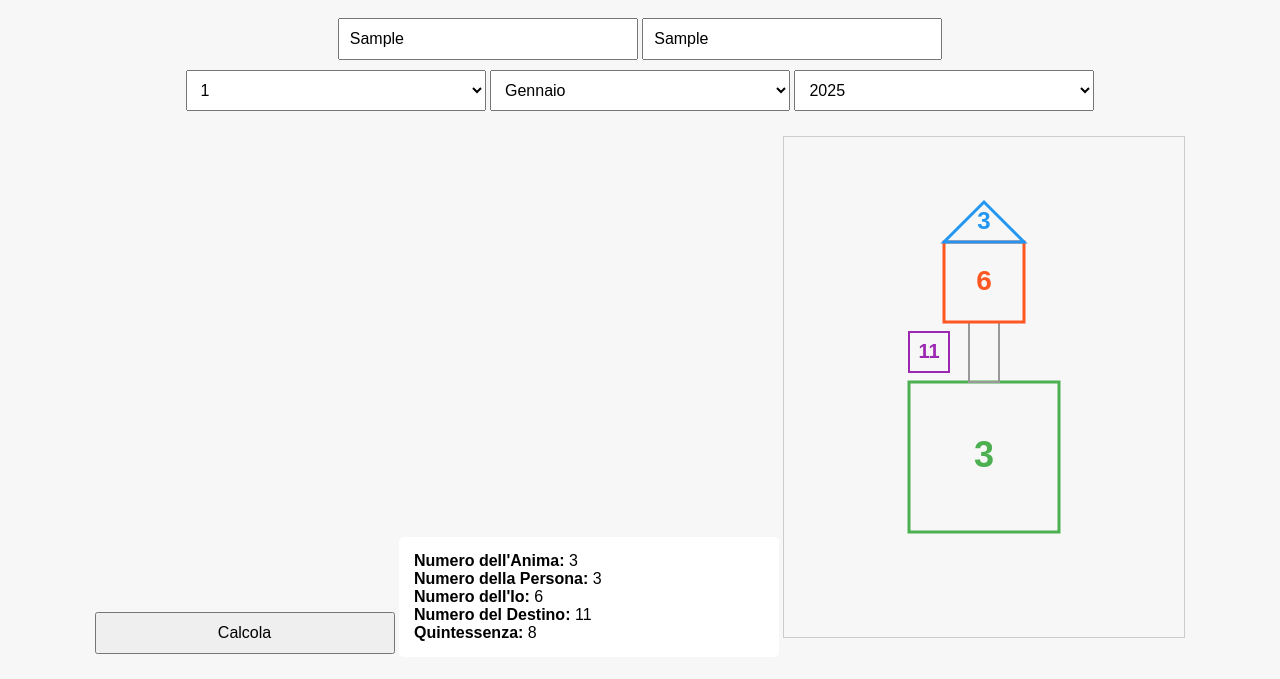
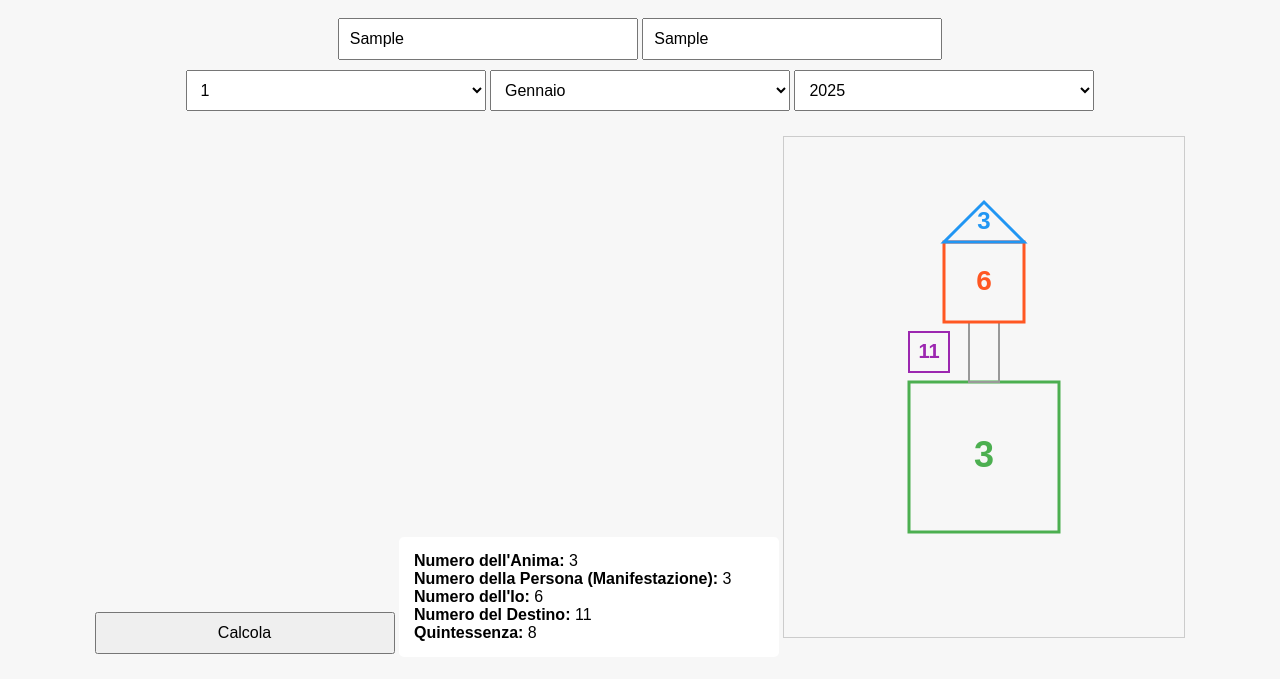
Before and after one commit to eugeniobertuzzo5-netizen/prova, a plain HTML site: page index.html in a window 1280 px wide. Both pictures are taken after typing "Sample", "Sample" into the empty fields and a click on the button "Calcola". Shown: the part 121-800 px from the top of the page. Drawn offline with Linux system fonts and the light colour scheme.

Commit message:
Update index.html

```diff
--- a/index.html
+++ b/index.html
@@ -71,7 +71,7 @@ function calcola() {
 
     document.getElementById("risultato").innerHTML = `
         <strong>Numero dell'Anima:</strong> ${sommaVocali}<br>
-        <strong>Numero della Persona:</strong> ${sommaConsonanti}<br>
+        <strong>Numero della Persona (Manifestazione):</strong> ${sommaConsonanti}<br>
         <strong>Numero dell'Io:</strong> ${sommaVC}<br>
         <strong>Numero del Destino:</strong> ${sommaData}<br>
         <strong>Quintessenza:</strong> ${quintessenza}
```
